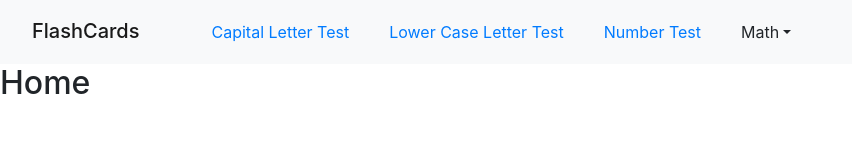
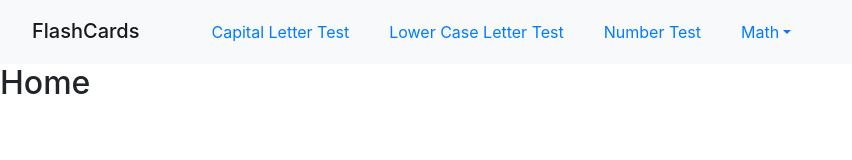
Before and after one commit to Jonathan-84/FlashCards, a React (Create React App) app: page /#/home in a window 1280 px wide. Shown: the top 160 px of the page, without its empty margins (0-852 px from the left). Built offline with nearby package versions, Linux system fonts and the light colour scheme.

Commit message:
fixed styling of navbar

```diff
--- a/src/Components/Navbar.js
+++ b/src/Components/Navbar.js
@@ -27,9 +27,9 @@ function Navbar(){
                 </ul>
 
                 <ul class="nav-item dropdown">
-        <a className="nav-text dropdown-toggle" id="navbarDropdownMenuLink" data-toggle="dropdown" aria-haspopup="true" aria-expanded="false">
+        <Link className="nav-text dropdown-toggle" id="navbarDropdownMenuLink" to={"/#"} data-toggle="dropdown" aria-haspopup="true" aria-expanded="false">
           Math
-        </a>
+        </Link>
         <div className="dropdown-menu" aria-labelledby="navbarDropdownMenuLink">
         <ul>
                   <Link to={"/newaddition"}className="nav-text">Beginner Addition</Link>
```
